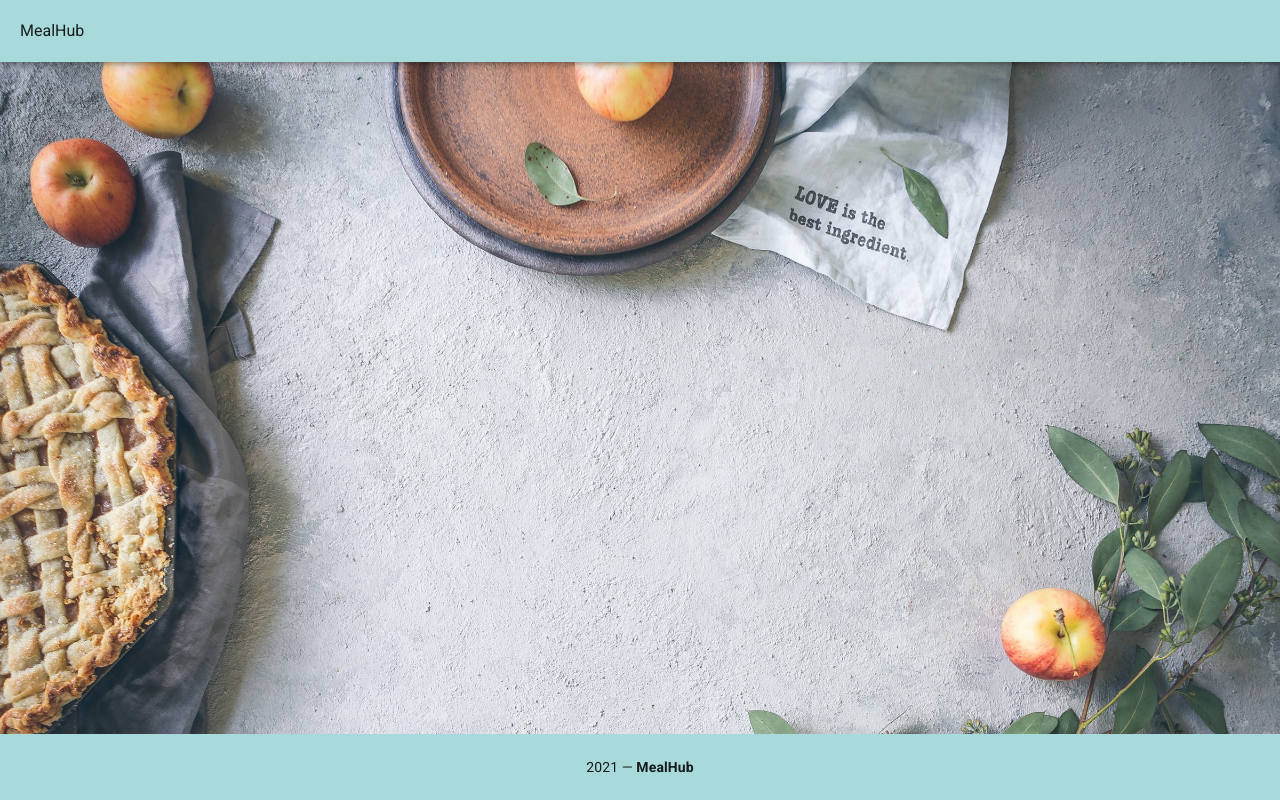
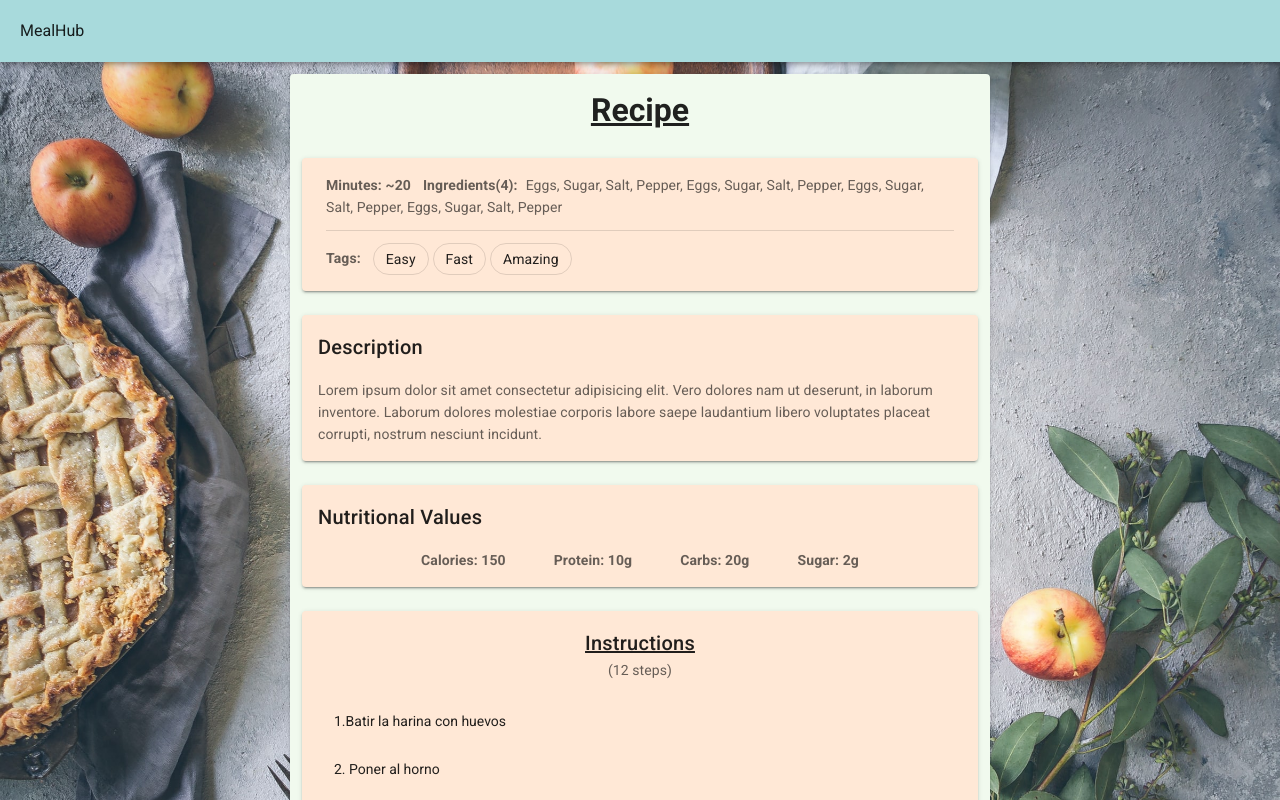
Before and after one commit to imanfredi/mealhub, a Vue app in the folder frontend/: page /recipes/3 in a window 1280 px wide. Shown: the top 800 px of the page. Built offline with nearby package versions, Linux system fonts and the light colour scheme.

Commit message:
feat: Recipe view

```diff
--- a/frontend/src/components/RecipeDetail.vue
+++ /dev/null
@@ -1,11 +0,0 @@
-<template>
-  <v-container> </v-container>
-</template>
-
-<script>
-export default {
-  name: "RecipeDetail",
-};
-</script>
-
-<style></style>
--- a/frontend/src/layouts/DefaultLayout.vue
+++ b/frontend/src/layouts/DefaultLayout.vue
@@ -3,7 +3,7 @@
     <AppBar></AppBar>
     <v-main>
       <v-fade-transition appear>
-        <v-container fill-height fluid class="bgImage">
+        <v-container fill-height fluid class="bgImage pa-0">
           <router-view></router-view>
         </v-container>
       </v-fade-transition>
--- a/frontend/src/main.js
+++ b/frontend/src/main.js
@@ -3,8 +3,8 @@ import App from "./App.vue";
 import router from "./router";
 import store from "./store";
 import vuetify from "./plugins/vuetify";
-import axios from 'axios';
-import VueAxios from 'vue-axios'
+import axios from "axios";
+import VueAxios from "vue-axios";
 
 Vue.config.productionTip = false;
 
--- a/frontend/src/views/Recipe.vue
+++ b/frontend/src/views/Recipe.vue
@@ -1,12 +1,75 @@
 <template>
-  <v-container>
-    <recipe-details></recipe-details>
+  <v-container fill-height fluid class="pa-0" style="overflow-y: scroll">
+    <v-row class="ma-0">
+      <v-col cols="12" align="center" justify="center">
+        <v-card color="#F1FAEE" width="700px" min-height="800px">
+          <v-container fill-height fluid>
+            <v-row>
+              <v-col cols="12" align="center">
+                <h1 style="text-decoration: underline">Recipe</h1>
+              </v-col>
+              <v-col cols="12" align="center">
+                <v-card color="#FFE8D6">
+                  <v-card-text align="start" class="px-6">
+                    <b class="mr-3">Minutes: ~20</b
+                    ><b class="mr-2">Ingredients(4):</b>Eggs, Sugar, Salt,
+                    Pepper, Eggs, Sugar, Salt, Pepper, Eggs, Sugar, Salt,
+                    Pepper, Eggs, Sugar, Salt, Pepper
+                    <v-divider class="my-3"></v-divider>
+                    <b class="mr-3">Tags:</b>
+                    <v-chip outlined class="mr-1">Easy</v-chip>
+                    <v-chip outlined class="mr-1">Fast</v-chip>
+                    <v-chip outlined class="mr-1">Amazing</v-chip>
+                  </v-card-text>
+                </v-card>
+              </v-col>
+              <v-col cols="12" align="center">
+                <v-card color="#FFE8D6">
+                  <v-card-title>Description</v-card-title>
+                  <v-card-text align="start"
+                    >Lorem ipsum dolor sit amet consectetur adipisicing elit.
+                    Vero dolores nam ut deserunt, in laborum inventore. Laborum
+                    dolores molestiae corporis labore saepe laudantium libero
+                    voluptates placeat corrupti, nostrum nesciunt
+                    incidunt.</v-card-text
+                  >
+                </v-card>
+              </v-col>
+              <v-col cols="12" align="center">
+                <v-card color="#FFE8D6">
+                  <v-card-title>Nutritional Values</v-card-title>
+                  <v-card-text align="center"
+                    ><b class="mx-6">Calories: 150</b
+                    ><b class="mx-6">Protein: 10g</b
+                    ><b class="mx-6">Carbs: 20g</b
+                    ><b class="mx-6">Sugar: 2g</b></v-card-text
+                  >
+                </v-card>
+              </v-col>
+              <v-col cols="12" align="center">
+                <v-card color="#FFE8D6" class="ingredient_list">
+                  <v-card-title
+                    class="justify-center"
+                    style="text-decoration: underline"
+                    >Instructions</v-card-title
+                  >
+                  <v-card-subtitle align="center">(12 steps)</v-card-subtitle>
+                  <v-card-text>
+                    <v-list-item> 1.Batir la harina con huevos </v-list-item>
+                    <v-list-item> 2. Poner al horno </v-list-item>
+                    <v-list-item> 3. Comer </v-list-item>
+                  </v-card-text>
+                </v-card>
+              </v-col>
+            </v-row>
+          </v-container>
+        </v-card>
+      </v-col>
+    </v-row>
   </v-container>
 </template>
 
 <script>
-import RecipeDetails from "../components/RecipeDetail.vue";
-
 export default {
   name: "Recipe",
 
@@ -21,9 +84,7 @@ export default {
       ],
     };
   },
-  components: {
-    RecipeDetails,
-  },
+  components: {},
 };
 </script>
 
```
